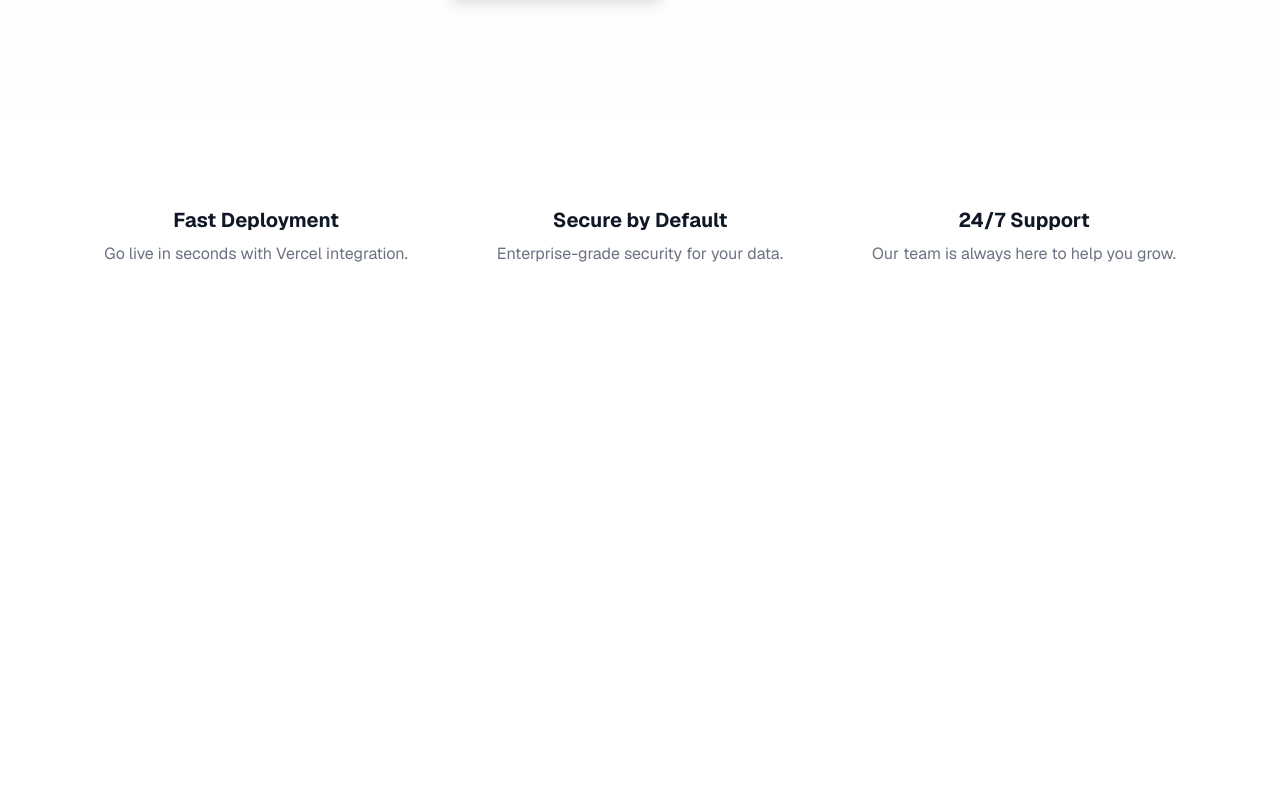
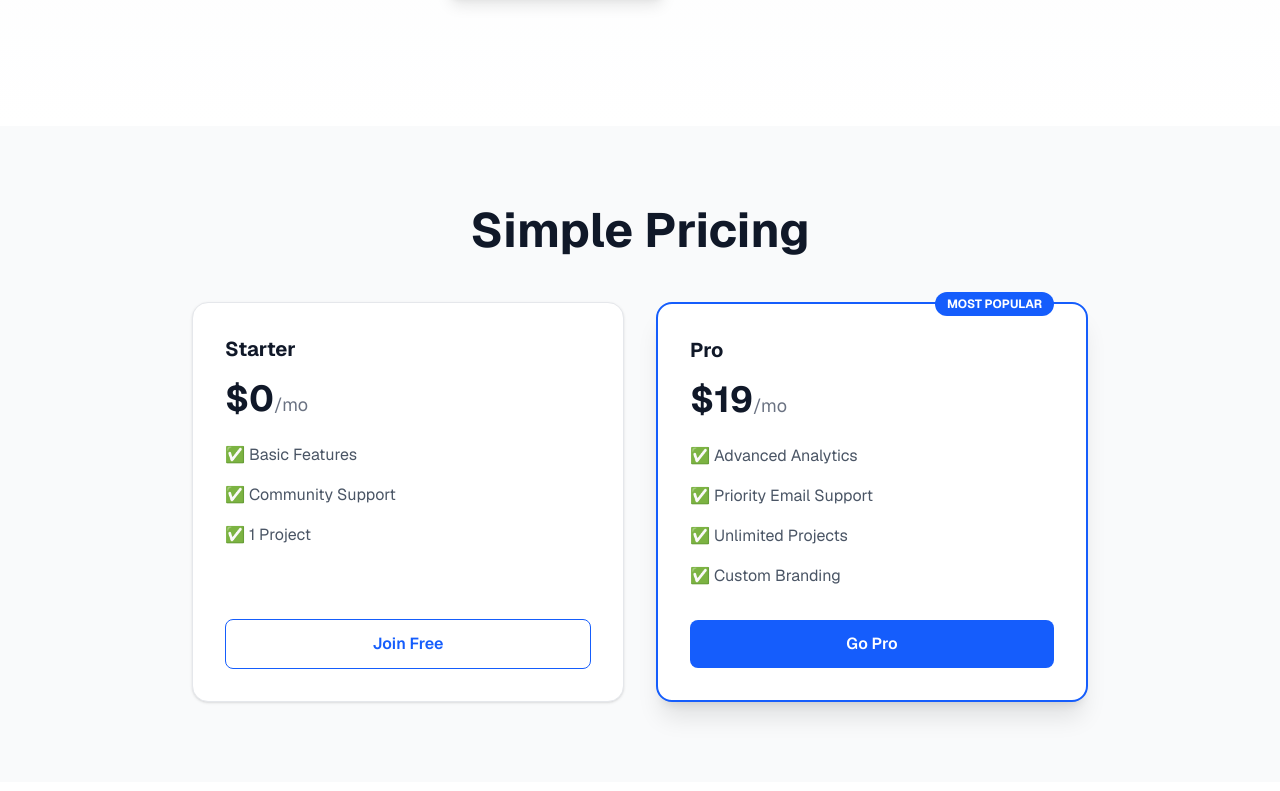
Before and after one commit to jimtech-cafe/snabcard, a Next.js app: page / in a window 1280 px wide. Shown: the part 389-1180 px from the top of the page. Before the commit the page ends 800 px from the top, so only its background shows below. Built offline with nearby package versions, Linux system fonts and the light colour scheme.

Commit message:
sample pricing

```diff
--- a/app/page.tsx
+++ b/app/page.tsx
@@ -17,6 +17,51 @@ export default function LandingPage() {
           <button className="px-8 py-4 bg-white border border-gray-300 text-gray-700 font-semibold rounded-lg hover:bg-gray-50 transition duration-300">
             View Demo
           </button>
+        </div>
+      </section>
+      <section className="py-20 bg-gray-50">
+        <div className="max-w-6xl mx-auto px-6">
+          <h2 className="text-3xl md:text-5xl font-bold text-center mb-12">
+            Simple Pricing
+          </h2>
+          <div className="grid md:grid-cols-2 gap-8 max-w-4xl mx-auto">
+            {/* Free Tier */}
+            <div className="bg-white p-8 rounded-2xl border border-gray-200 shadow-sm flex flex-col">
+              <h3 className="text-xl font-bold mb-4">Starter</h3>
+              <p className="text-4xl font-bold mb-6">
+                $0<span className="text-lg text-gray-500 font-normal">/mo</span>
+              </p>
+              <ul className="mb-8 space-y-4 text-gray-600 flex-1">
+                <li>✅ Basic Features</li>
+                <li>✅ Community Support</li>
+                <li>✅ 1 Project</li>
+              </ul>
+              <button className="w-full py-3 px-6 rounded-lg border border-blue-600 text-blue-600 font-semibold hover:bg-blue-50 transition">
+                Join Free
+              </button>
+            </div>
+
+            {/* Pro Tier */}
+            <div className="bg-white p-8 rounded-2xl border-2 border-blue-600 shadow-xl flex flex-col relative">
+              <span className="absolute top-0 right-8 -translate-y-1/2 bg-blue-600 text-white text-xs font-bold px-3 py-1 rounded-full uppercase">
+                Most Popular
+              </span>
+              <h3 className="text-xl font-bold mb-4">Pro</h3>
+              <p className="text-4xl font-bold mb-6">
+                $19
+                <span className="text-lg text-gray-500 font-normal">/mo</span>
+              </p>
+              <ul className="mb-8 space-y-4 text-gray-600 flex-1">
+                <li>✅ Advanced Analytics</li>
+                <li>✅ Priority Email Support</li>
+                <li>✅ Unlimited Projects</li>
+                <li>✅ Custom Branding</li>
+              </ul>
+              <button className="w-full py-3 px-6 rounded-lg bg-blue-600 text-white font-semibold hover:bg-blue-700 transition">
+                Go Pro
+              </button>
+            </div>
+          </div>
         </div>
       </section>
 
```
